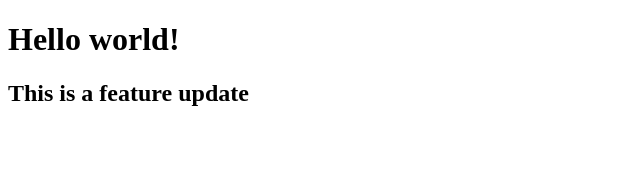
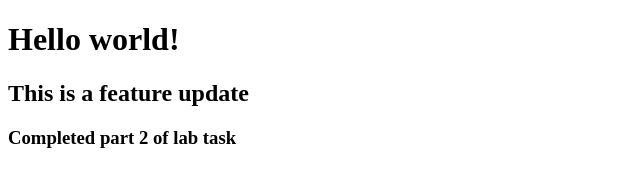
Before and after one commit to emanies46234623-gif/Lab4_Group1, a plain HTML site: page index.html in a window 1280 px wide. Shown: the whole page, without its empty margins (0-640 px from the left). Drawn offline with Linux system fonts and the light colour scheme.

Commit message:
Employee2: Completed part 2 of Lab 4 task

```diff
--- a/index.html
+++ b/index.html
@@ -7,5 +7,7 @@
 
 <h1>Hello world!</h1>
 <h2>This is a feature update</h2>
+<!-- Employee2 -->
+<h3>Completed part 2 of lab task</h3>
 </body>
 </html>
```
